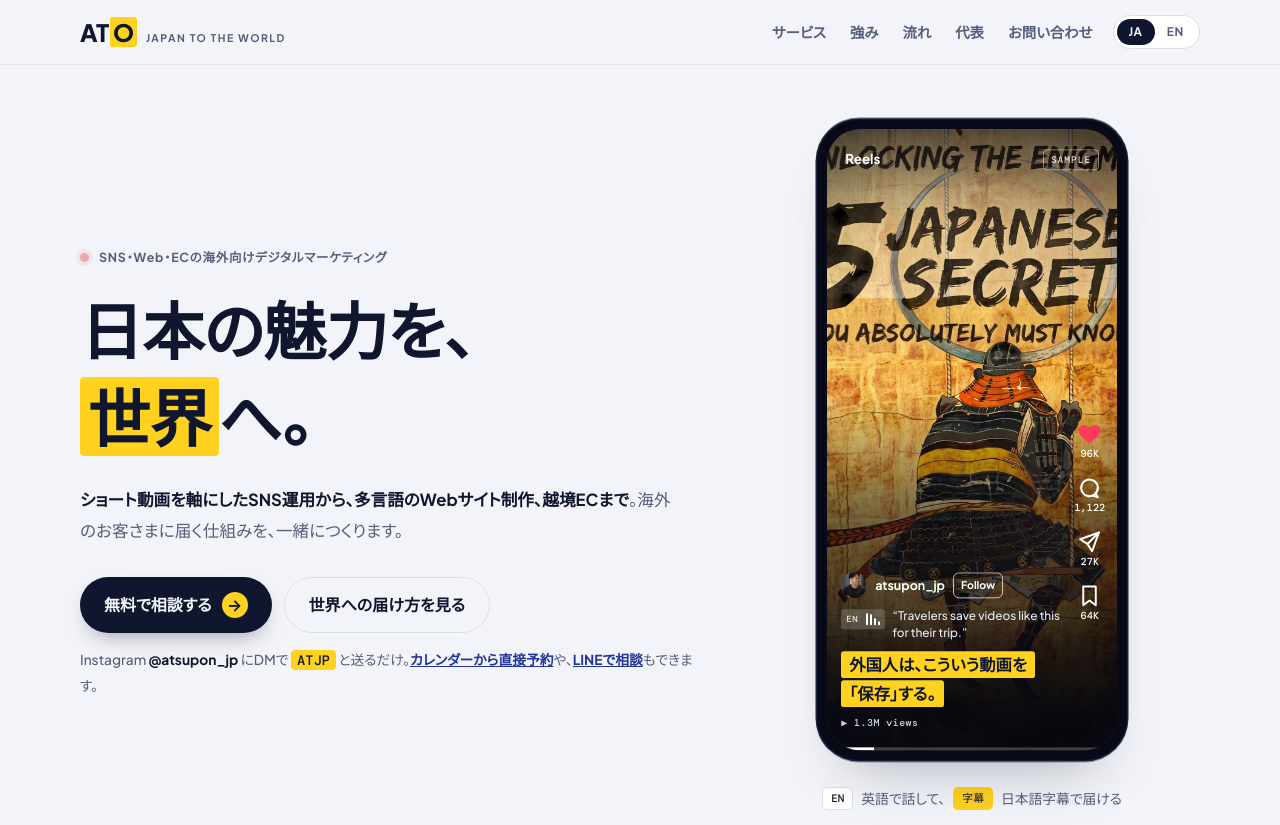
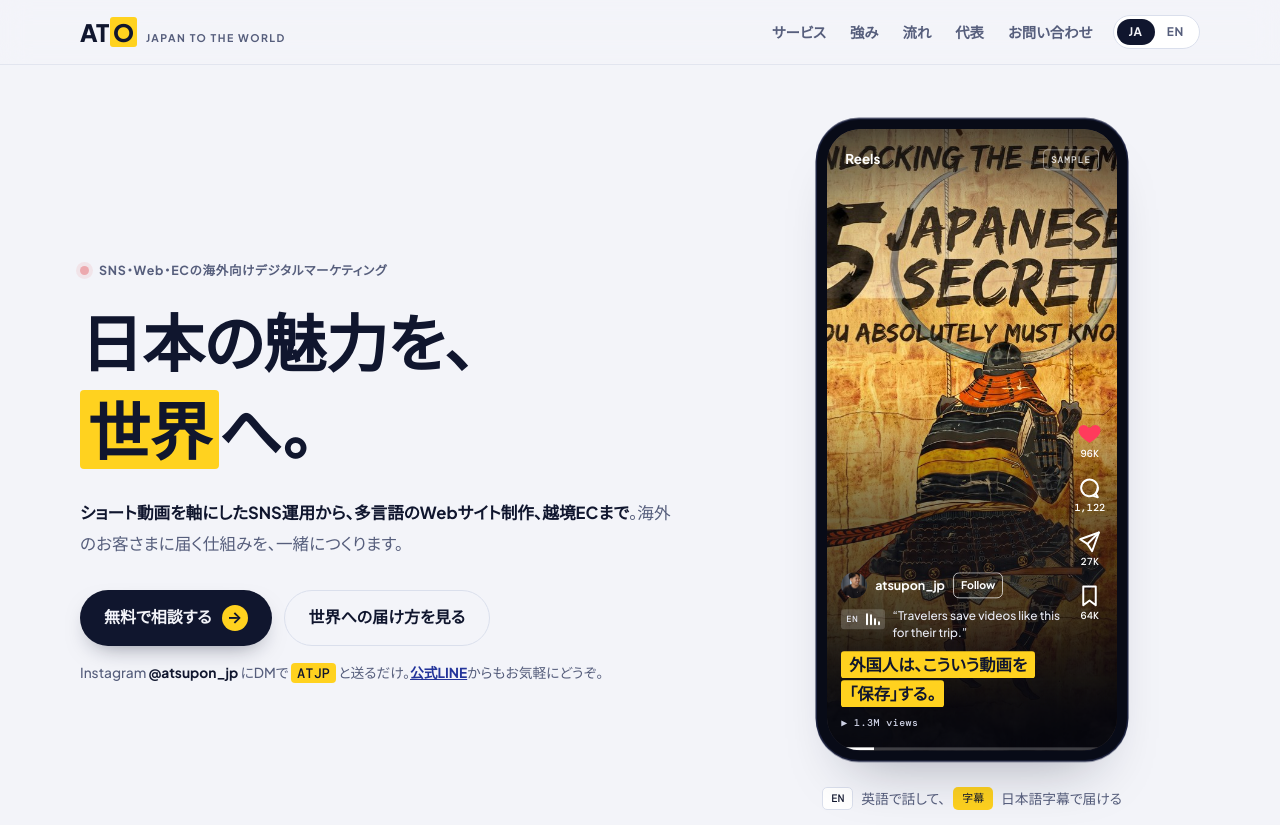
Before and after one commit to aiwamu/ATO, a Flask app: page / in a window 1280 px wide. Shown: the top 825 px of the page. Run offline with Flask 3, Linux system fonts and the light colour scheme; some web fonts are replaced.

Commit message:
Remove calendar booking from the site; point contact to Instagram, LINE and the form

```diff
--- a/templates/index.html
+++ b/templates/index.html
@@ -592,8 +592,8 @@ footer .wrap{display:flex;justify-content:space-between;gap:12px;flex-wrap:wrap}
       </a>
       <a class="btn btn-g" href="#story"><span class="ja">世界への届け方を見る</span><span class="en">See how it travels</span></a>
     </div>
-    <p class="dm-note ja">Instagram <b>@atsupon_jp</b> にDMで <span class="kw">ATJP</span> と送るだけ。<a href="/book">カレンダーから直接予約</a>や、<a href="https://line.ee/Xf884GI" target="_blank" rel="noopener">LINEで相談</a>もできます。</p>
-    <p class="dm-note en">DM <span class="kw">ATJP</span> to <b>@atsupon_jp</b> on Instagram, <a href="/book">book a time directly</a>, or <a href="https://line.ee/Xf884GI" target="_blank" rel="noopener">message us on LINE</a>.</p>
+    <p class="dm-note ja">Instagram <b>@atsupon_jp</b> にDMで <span class="kw">ATJP</span> と送るだけ。<a href="https://line.ee/Xf884GI" target="_blank" rel="noopener">公式LINE</a>からもお気軽にどうぞ。</p>
+    <p class="dm-note en">DM <span class="kw">ATJP</span> to <b>@atsupon_jp</b> on Instagram, or <a href="https://line.ee/Xf884GI" target="_blank" rel="noopener">message us on LINE</a>.</p>
   </div>
 
   <div class="reel-col">
@@ -881,7 +881,7 @@ footer .wrap{display:flex;justify-content:space-between;gap:12px;flex-wrap:wrap}
       <h2><span class="ja"><span class="nb">ご相談から</span><span class="nb">運用開始まで</span></span><span class="en">From first message to launch</span></h2>
     </div>
     <ol class="flow">
-      <li><div class="n"><b data-knot>01</b><i></i></div><div><h3><span class="ja">お問い合わせ</span><span class="en">Get in touch</span></h3><p class="ja">InstagramのDM(ATJP)、カレンダー予約、このページのフォームのどれからでも。</p><p class="en">DM “ATJP” on Instagram, book on the calendar, or use the form on this page.</p></div></li>
+      <li><div class="n"><b data-knot>01</b><i></i></div><div><h3><span class="ja">お問い合わせ</span><span class="en">Get in touch</span></h3><p class="ja">InstagramのDM(ATJP)、公式LINE、このページのフォームのどれからでも。</p><p class="en">DM “ATJP” on Instagram, message us on LINE, or use the form on this page.</p></div></li>
       <li><div class="n"><b data-knot>02</b><i></i></div><div><h3><span class="ja">無料相談(30分)</span><span class="en">Free consultation</span></h3><p class="ja">オンラインで、今の課題とこれからの打ち手を一緒に整理します。</p><p class="en">A 30-minute online call to sort out where you are and what to do next.</p></div></li>
       <li><div class="n"><b data-knot>03</b><i></i></div><div><h3><span class="ja">ご提案・お見積り</span><span class="en">Proposal</span></h3><p class="ja">目標とご予算に合わせたプランをご提案します。</p><p class="en">A plan and quote built around your goals and budget.</p></div></li>
       <li><div class="n"><b data-knot>04</b><i></i></div><div><h3><span class="ja">ご契約</span><span class="en">Agreement</span></h3><p class="ja">内容にご納得いただいてからスタートします。</p><p class="en">We begin once everything is agreed.</p></div></li>
@@ -958,13 +958,12 @@ footer .wrap{display:flex;justify-content:space-between;gap:12px;flex-wrap:wrap}
     <div class="final-l">
       <p class="kicker" data-knot>Contact</p>
       <h2><span class="ja"><span class="nb">次は、</span><span class="nb">あなたの番です。</span></span><span class="en">You’re next.</span></h2>
-      <p class="ja">まずは30分の無料相談から。SNS・Webサイト・EC・海外展開のことなら、どんなことでもお気軽にどうぞ。お問い合わせだけでも大歓迎です。InstagramのDMで <span class="kw">ATJP</span> と送るか、カレンダーから予約、LINE、またはフォームからご連絡ください。</p>
-      <p class="en">Start with a free 30-minute consultation. Social media, websites, e-commerce or your plans overseas: ask us anything, even a quick question. DM <span class="kw">ATJP</span> on Instagram, book a time on the calendar, message us on LINE, or use the form.</p>
+      <p class="ja">まずは30分の無料相談から。SNS・Webサイト・EC・海外展開のことなら、どんなことでもお気軽にどうぞ。お問い合わせだけでも大歓迎です。InstagramのDMで <span class="kw">ATJP</span> と送るか、公式LINE、またはフォームからご連絡ください。</p>
+      <p class="en">Start with a free 30-minute consultation. Social media, websites, e-commerce or your plans overseas: ask us anything, even a quick question. DM <span class="kw">ATJP</span> on Instagram, message us on LINE, or use the form.</p>
       <a class="btn btn-p" href="https://ig.me/m/atsupon_jp" target="_blank" rel="noopener" data-thread-end>
         <span class="ja">InstagramでDMを送る</span><span class="en">Send a DM on Instagram</span>
         <span class="arr" aria-hidden="true">→</span>
       </a>
-      <a class="btn btn-g book-btn" href="/book"><span class="ja">カレンダーから相談日時を予約する</span><span class="en">Book a consultation time</span></a>
       <a class="btn btn-g book-btn line-btn" href="https://line.ee/Xf884GI" target="_blank" rel="noopener"><span class="line-dot" aria-hidden="true"></span><span class="ja">LINEで相談する（友だち追加）</span><span class="en">Chat with us on LINE</span></a>
       <div class="handle">
         <code id="handle">@atsupon_jp</code>
```
